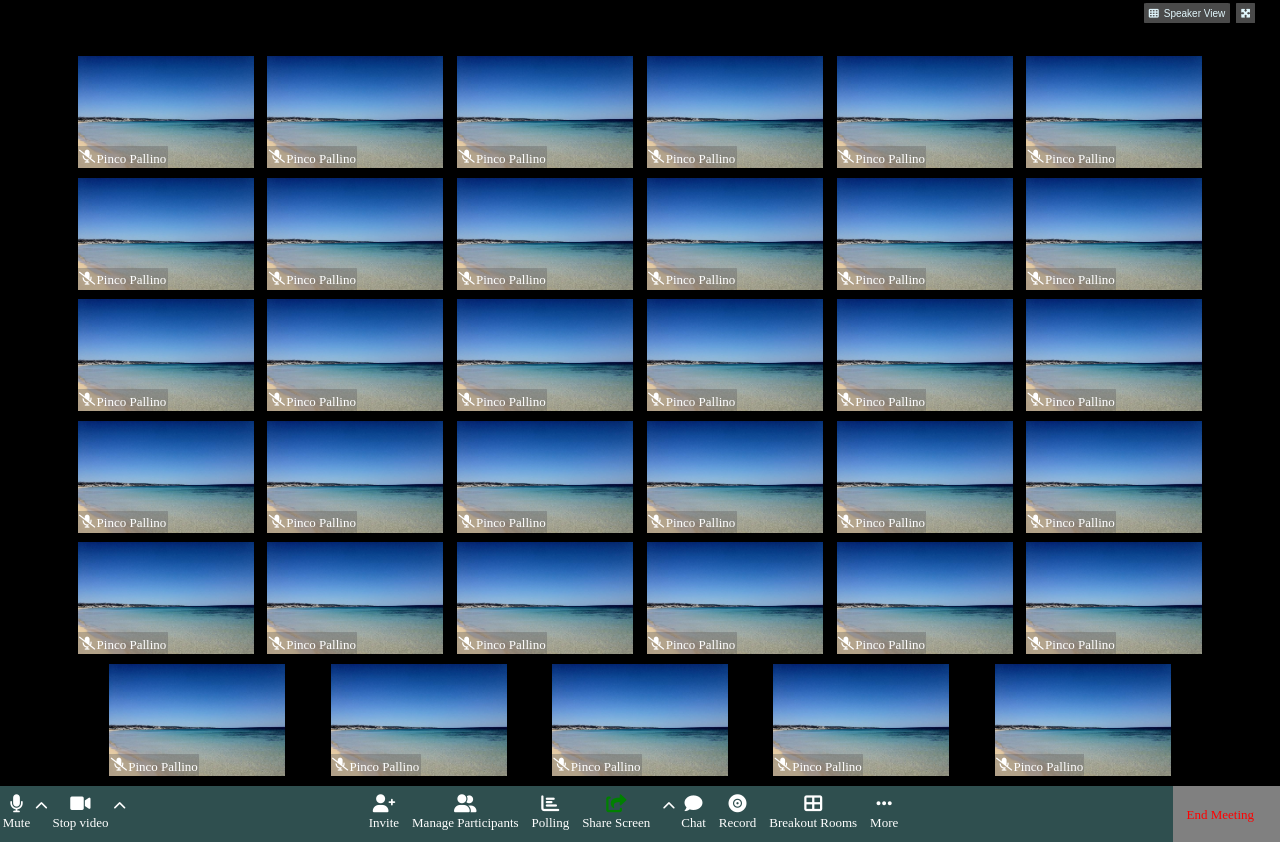
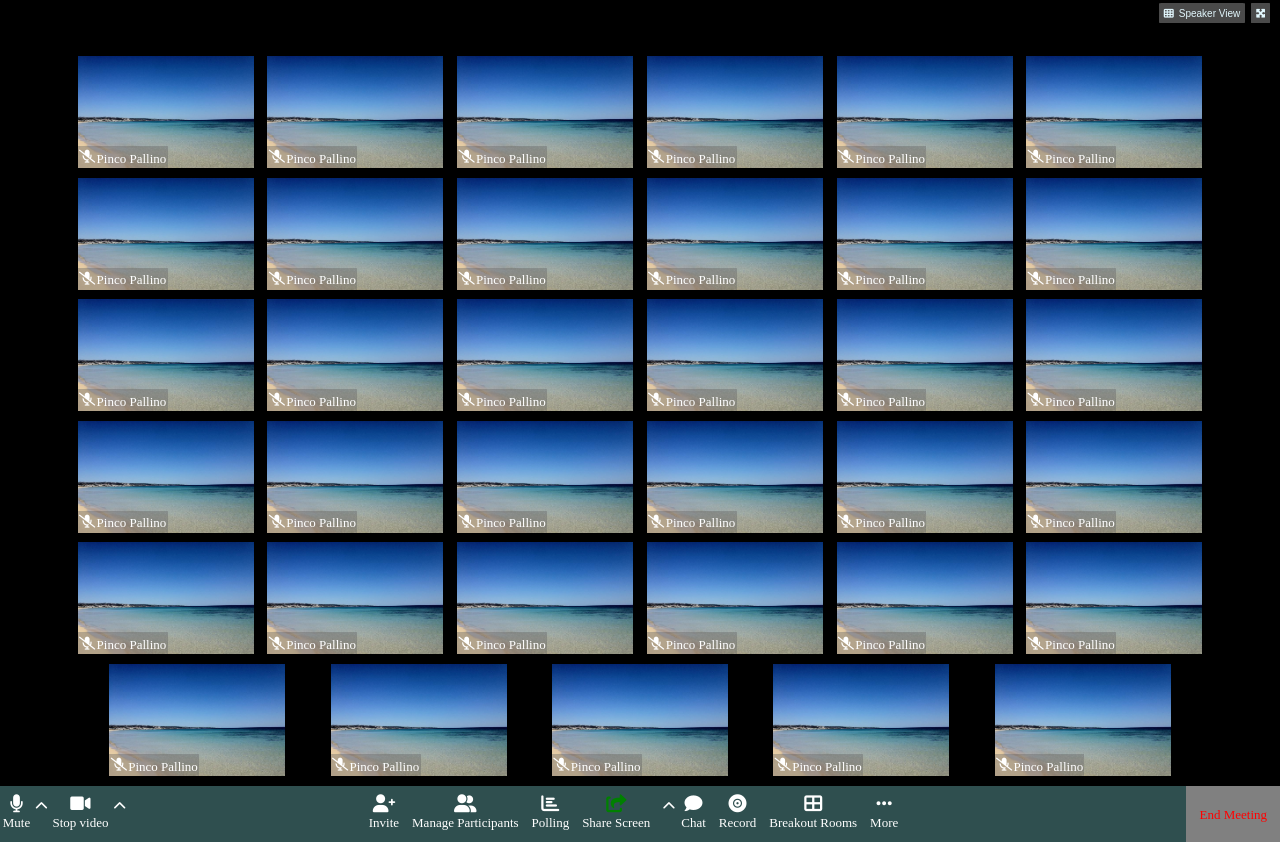
Before and after one commit to aquariusboy91/html-css-zoom, a plain HTML site: page index.html in a window 1280 px wide. Drawn offline with Linux system fonts and the light colour scheme.

Commit message:
rev-finale

```diff
--- a/css/style.css
+++ b/css/style.css
@@ -35,7 +35,7 @@ body {
 }
 
 .nav-btn.margin {
-    margin-right: 2.5em;
+    margin-right: 1em;
 }
 
 .sv-pdn {
@@ -157,7 +157,7 @@ body {
 }
 
 .f-nav-dx span {
-    padding-right: 2em;
+    padding-right: 1em;
     padding-left: 1em;
     line-height: 4.5em;
 }
```
